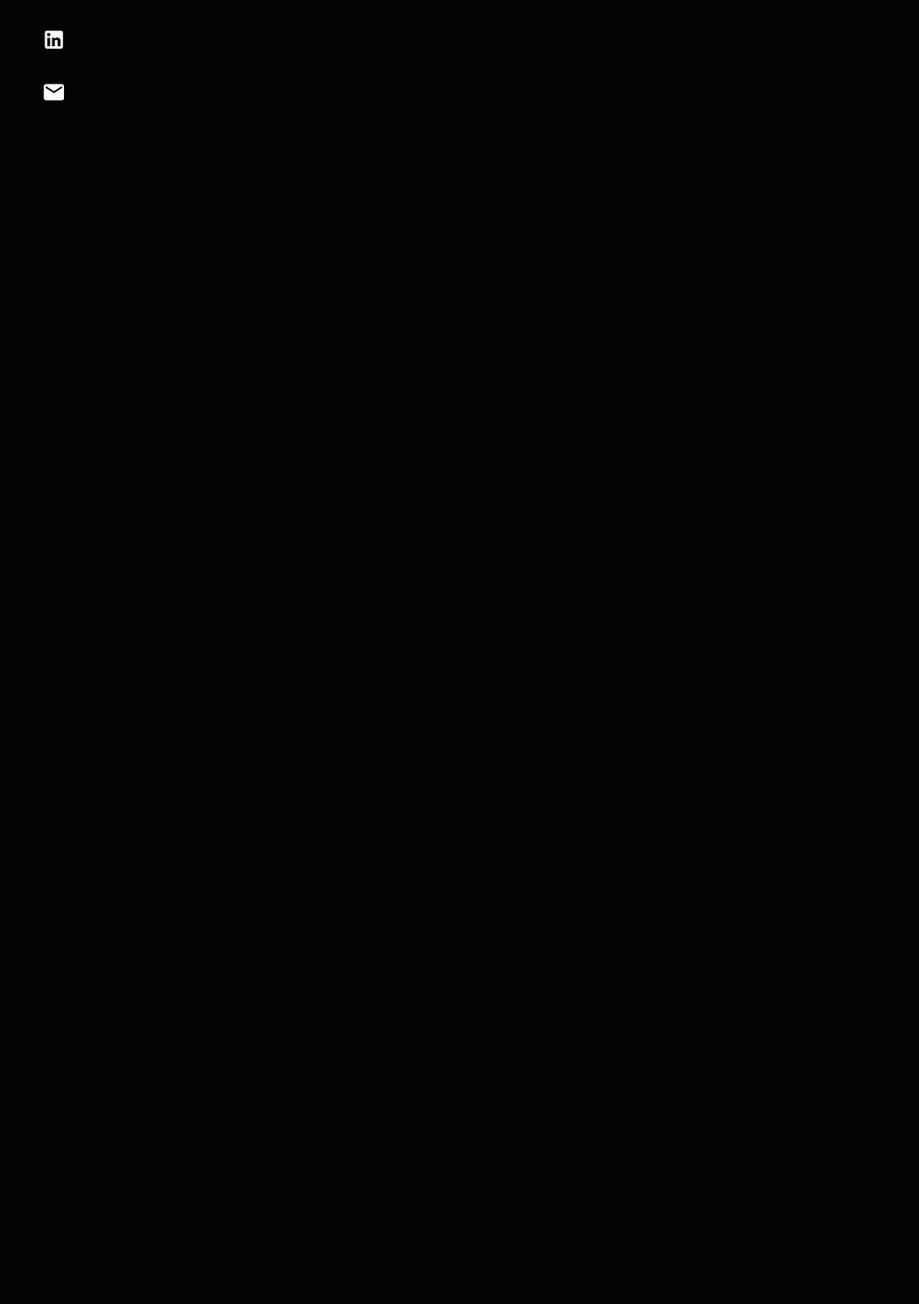
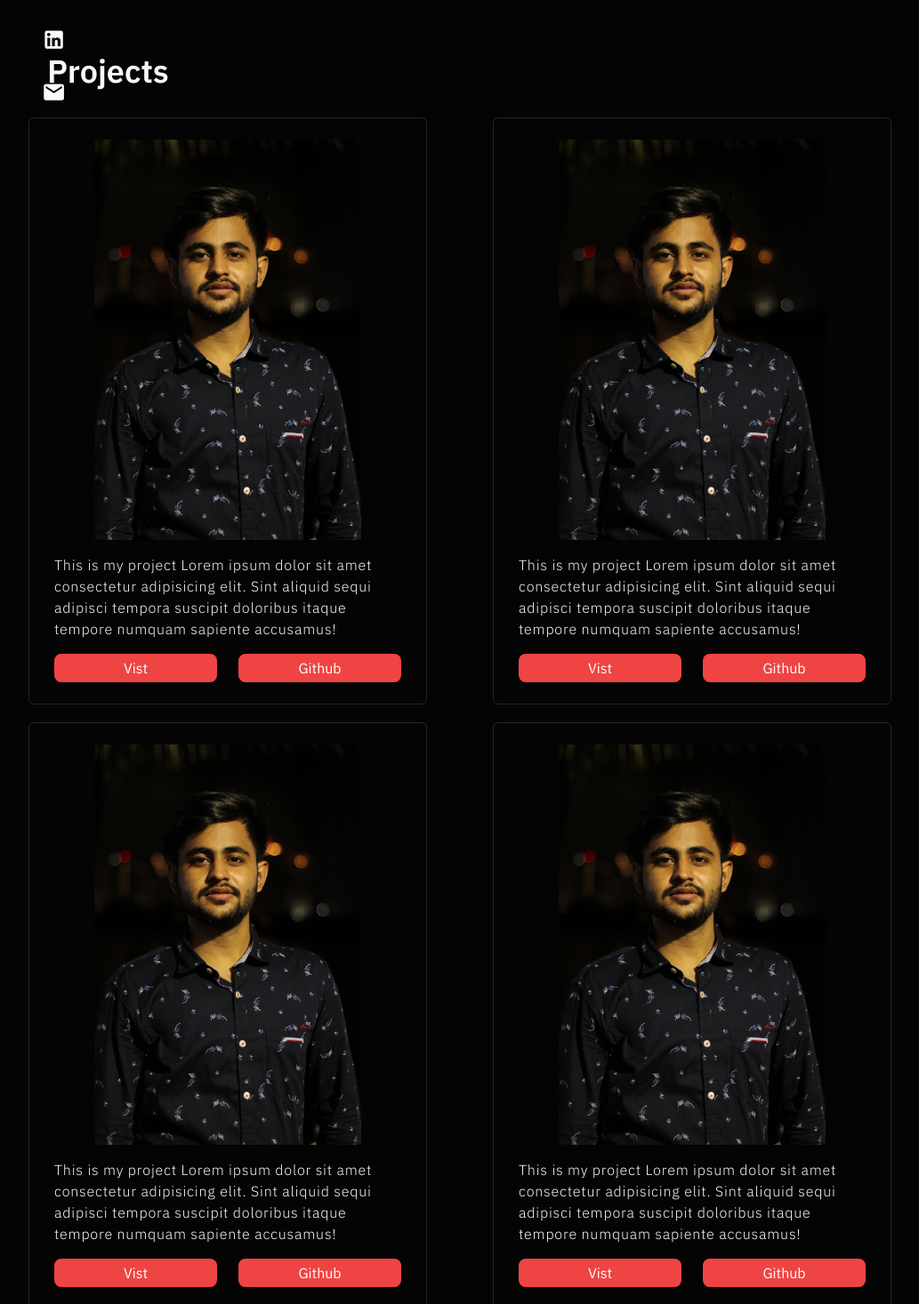
Before and after one commit to Asif-28/asif-portfolio, a Next.js app: page / in a window 1280 px wide. Shown: the part 624-2090 px from the top of the page at 89% size, without its empty margins (123-1156 px from the left). Before the commit the page ends 1668 px from the top, so only its background shows below. Built offline with nearby package versions, Linux system fonts and the light colour scheme.

Commit message:
projects added

```diff
--- a/src/app/globals.css
+++ b/src/app/globals.css
@@ -66,3 +66,6 @@
 .space {
   @apply ml-9;
 }
+.spaceMax {
+  @apply ml-12 lg:ml-0;
+}
--- a/src/app/page.tsx
+++ b/src/app/page.tsx
@@ -1,4 +1,4 @@
-import { About, TechStack } from "@/components/sections/HomePage";
+import { About, Projects, TechStack } from "@/components/sections/HomePage";
 import SideBar from "@/components/sections/sidebar/SideBar";
 
 export default function Home() {
@@ -7,6 +7,7 @@ export default function Home() {
       <SideBar />
       <About />
       <TechStack />
+      <Projects />
     </main>
   );
 }
--- a/src/components/sections/HomePage/About.tsx
+++ b/src/components/sections/HomePage/About.tsx
@@ -3,7 +3,7 @@ import Image from "next/image";
 const About = () => {
   return (
     <section className="section ">
-      <div className="flex flex-col sm:flex-row justify-center items-center gap-8 py-8 sm:py-12 sm:px-2">
+      <div className="flex flex-col sm:flex-row justify-center items-center gap-8 py-8 sm:py-12 sm:px-2 spaceMax">
         <Image
           className="rounded-xl hidden sm:block"
           height={200}
--- /dev/null
+++ b/src/components/sections/HomePage/Projects.tsx
@@ -0,0 +1,143 @@
+import Image from "next/image";
+
+const Projects = () => {
+  return (
+    <div className="section py-8 ">
+      <h1 className="text-2xl sm:text-4xl pb-4 sm:pb-8 font-semibold pl-3 space">
+        Projects
+      </h1>
+      <div className="grid grid-cols-1 md:grid-cols-2 gap-5 place-items-center spaceMax">
+        <div className="cards max-w-md flex flex-col gap-4 border rounded-md px-1 sm:px-5 sm:py-6 py-5 mx-2 sm:mx-0 space ">
+          <div className="hidden sm:flex justify-center items-center">
+            <Image
+              height={200}
+              width={300}
+              src={`/IMG_7155.JPG`}
+              alt="project-name"
+            />
+          </div>
+          <div className="sm:hidden flex justify-center items-center">
+            <Image
+              height={200}
+              width={220}
+              src={`/IMG_7155.JPG`}
+              alt="project-name"
+            />
+          </div>
+
+          <p className="desc px-2 text-[15px] sm:text-base tracking-wider leading-relaxed font-light">
+            This is my project Lorem ipsum dolor sit amet consectetur
+            adipisicing elit. Sint aliquid sequi adipisci tempora suscipit
+            doloribus itaque tempore numquam sapiente accusamus!
+          </p>
+          <div className="flex flex-row gap-6 px-2 w-full">
+            <button className="bg-red-500 px-4 py-1 rounded-lg hover:bg-red-600 hover:font-medium w-full text-white">
+              Vist
+            </button>
+            <button className="bg-red-500 px-4 py-1 rounded-lg hover:bg-red-600 hover:font-medium w-full text-white">
+              Github
+            </button>
+          </div>
+        </div>
+        <div className="cards max-w-md flex flex-col gap-4 border rounded-md px-1 sm:px-5 sm:py-6 py-5 mx-2 sm:mx-0 space ">
+          <div className="hidden sm:flex justify-center items-center">
+            <Image
+              height={200}
+              width={300}
+              src={`/IMG_7155.JPG`}
+              alt="project-name"
+            />
+          </div>
+          <div className="sm:hidden flex justify-center items-center">
+            <Image
+              height={200}
+              width={220}
+              src={`/IMG_7155.JPG`}
+              alt="project-name"
+            />
+          </div>
+
+          <p className="desc px-2 text-[15px] sm:text-base tracking-wider leading-relaxed font-light">
+            This is my project Lorem ipsum dolor sit amet consectetur
+            adipisicing elit. Sint aliquid sequi adipisci tempora suscipit
+            doloribus itaque tempore numquam sapiente accusamus!
+          </p>
+          <div className="flex flex-row gap-6 px-2 w-full">
+            <button className="bg-red-500 px-4 py-1 rounded-lg hover:bg-red-600 hover:font-medium w-full text-white">
+              Vist
+            </button>
+            <button className="bg-red-500 px-4 py-1 rounded-lg hover:bg-red-600 hover:font-medium w-full text-white">
+              Github
+            </button>
+          </div>
+        </div>
+        <div className="cards max-w-md flex flex-col gap-4 border rounded-md px-1 sm:px-5 sm:py-6 py-5 mx-2 sm:mx-0 space ">
+          <div className="hidden sm:flex justify-center items-center">
+            <Image
+              height={200}
+              width={300}
+              src={`/IMG_7155.JPG`}
+              alt="project-name"
+            />
+          </div>
+          <div className="sm:hidden flex justify-center items-center">
+            <Image
+              height={200}
+              width={220}
+              src={`/IMG_7155.JPG`}
+              alt="project-name"
+            />
+          </div>
+
+          <p className="desc px-2 text-[15px] sm:text-base tracking-wider leading-relaxed font-light">
+            This is my project Lorem ipsum dolor sit amet consectetur
+            adipisicing elit. Sint aliquid sequi adipisci tempora suscipit
+            doloribus itaque tempore numquam sapiente accusamus!
+          </p>
+          <div className="flex flex-row gap-6 px-2 w-full">
+            <button className="bg-red-500 px-4 py-1 rounded-lg hover:bg-red-600 hover:font-medium w-full text-white">
+              Vist
+            </button>
+            <button className="bg-red-500 px-4 py-1 rounded-lg hover:bg-red-600 hover:font-medium w-full text-white">
+              Github
+            </button>
+          </div>
+        </div>
+        <div className="cards max-w-md flex flex-col gap-4 border rounded-md px-1 sm:px-5 sm:py-6 py-5 mx-2 sm:mx-0 space ">
+          <div className="hidden sm:flex justify-center items-center">
+            <Image
+              height={200}
+              width={300}
+              src={`/IMG_7155.JPG`}
+              alt="project-name"
+            />
+          </div>
+          <div className="sm:hidden flex justify-center items-center">
+            <Image
+              height={200}
+              width={220}
+              src={`/IMG_7155.JPG`}
+              alt="project-name"
+            />
+          </div>
+
+          <p className="desc px-2 text-[15px] sm:text-base tracking-wider leading-relaxed font-light">
+            This is my project Lorem ipsum dolor sit amet consectetur
+            adipisicing elit. Sint aliquid sequi adipisci tempora suscipit
+            doloribus itaque tempore numquam sapiente accusamus!
+          </p>
+          <div className="flex flex-row gap-6 px-2 w-full">
+            <button className="bg-red-500 px-4 py-1 rounded-lg hover:bg-red-600 hover:font-medium w-full text-white">
+              Vist
+            </button>
+            <button className="bg-red-500 px-4 py-1 rounded-lg hover:bg-red-600 hover:font-medium w-full text-white">
+              Github
+            </button>
+          </div>
+        </div>
+      </div>
+    </div>
+  );
+};
+
+export default Projects;
--- a/src/components/sections/HomePage/TechStack.tsx
+++ b/src/components/sections/HomePage/TechStack.tsx
@@ -4,7 +4,9 @@ const TechStack = () => {
   return (
     <section className="section">
       <div className="space">
-        <h1 className="text-2xl px-3 sm:px-0">Tech Stack:</h1>
+        <h1 className="text-2xl sm:text-3xl pb-4 sm:pb-8 font-semibold pl-3 ">
+          Tech Stack:
+        </h1>
         <div className="images"></div>
       </div>
     </section>
--- a/src/components/sections/HomePage/index.ts
+++ b/src/components/sections/HomePage/index.ts
@@ -1,4 +1,5 @@
 import About from "./About";
 import TechStack from "./TechStack";
+import Projects from "./Projects";
 
-export { About, TechStack };
+export { About, TechStack, Projects };
--- a/src/components/sections/sidebar/SideBar.tsx
+++ b/src/components/sections/sidebar/SideBar.tsx
@@ -30,7 +30,7 @@ const SideBar = () => {
   }, []);
   return (
     <section className="section fixed top-[5.1rem] xl:left-40 z-50">
-      <div className="h-[calc(100vh-100px)] w-12 rounded-2xl flex flex-col ">
+      <div className="h-[calc(100vh-100px)] w-12 rounded-2xl flex flex-col">
         <div className="hidden lg:block">
           <h1
             className="text-3xl -rotate-90 mt-[17.5rem] whitespace-nowrap font-semibold tracking-wide  "
```
